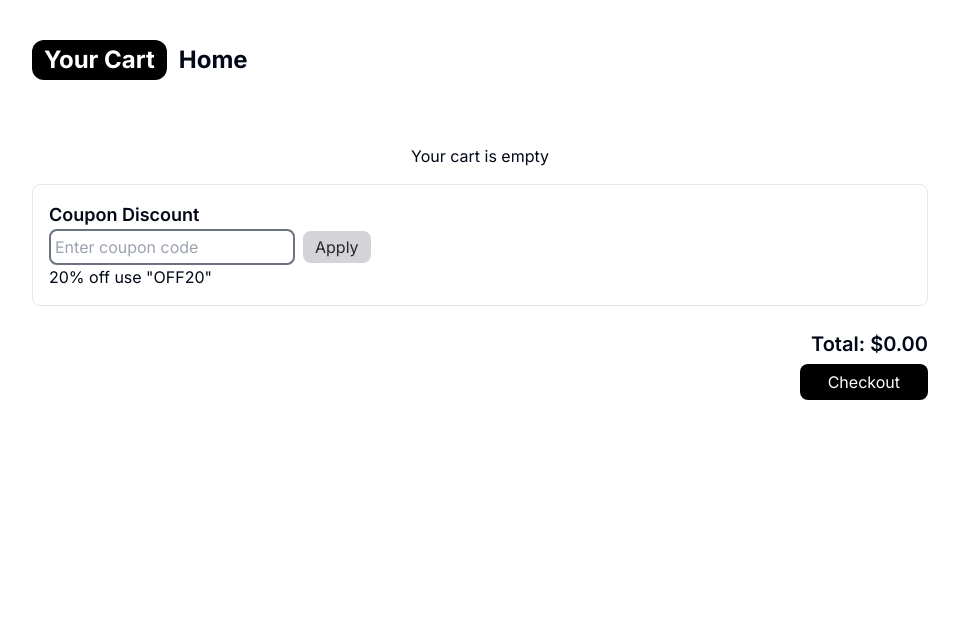
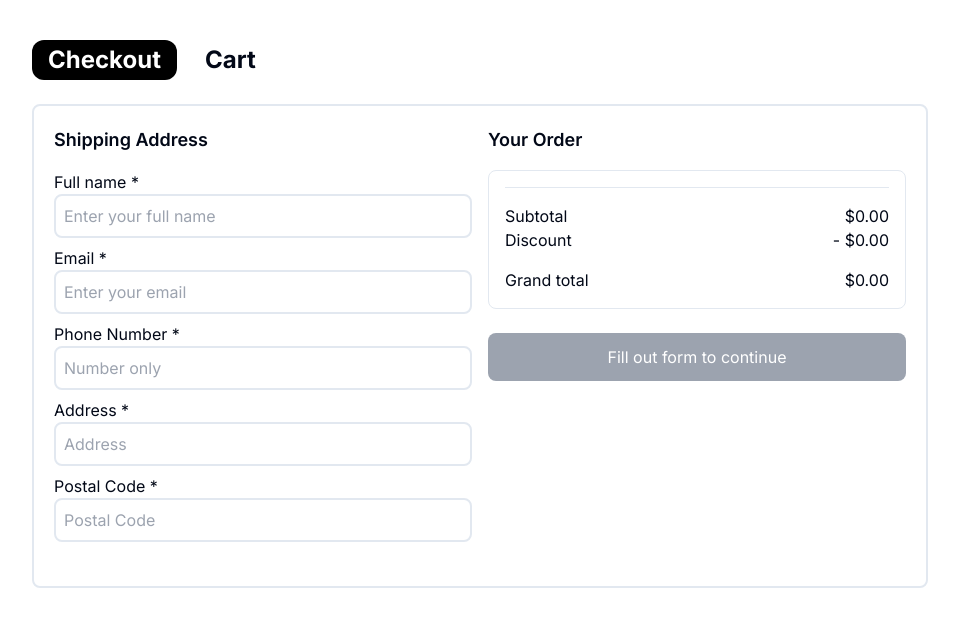
Before and after one commit to Hiiankit/E-commerce, a Next.js app: page /components/cart in a window 1280 px wide. Shown: the top 626 px of the page, without its empty margins (160-1119 px from the left). Built offline with nearby package versions, Linux system fonts and the light colour scheme.

Commit message:
type script error

```diff
--- a/src/app/components/Payments/page.tsx
+++ b/src/app/components/Payments/page.tsx
@@ -17,7 +17,7 @@ function Payment() {
   const [shippingCost] = useState(22.5);
   const [grandTotal] = useState(subtotal + shippingCost);
 
-  const handlePaymentMethodChange = (method) => {
+  const handlePaymentMethodChange = (method: React.SetStateAction<string>) => {
     setPaymentMethod(method);
   };
 
--- a/src/app/components/cart/page.tsx
+++ b/src/app/components/cart/page.tsx
@@ -1,179 +1,194 @@
 "use client";
-import Home from "@/app/page";
+import React, { useState, useEffect } from "react";
 import Link from "next/link";
-import React, { useEffect, useState } from "react";
 
-function Cart() {
-  const [cart, setCart] = useState([]);
-  const [coupon, setCoupon] = useState(""); // State to track coupon input
-  const [discount, setDiscount] = useState(0); // State to track discount percentage
-  const [couponApplied, setCouponApplied] = useState(false); // State to track if coupon is applied
+function Checkout() {
+  const [cart, setCart] = useState<any[]>([]);
+  const [subtotal, setSubtotal] = useState(0);
+  const [discount, setDiscount] = useState(0);
+  const [grandTotal, setGrandTotal] = useState(0);
+  const [formValid, setFormValid] = useState(false);
+  const [formData, setFormData] = useState({
+    fullName: "",
+    email: "",
+    phone: "",
+    address: "",
+    postalCode: "",
+  });
 
   useEffect(() => {
-    const storedCart = JSON.parse(localStorage.getItem("cart")) || [];
-    const initializedCart = storedCart.map((item) => ({
-      ...item,
-      quantity: item.quantity || 1,
-    }));
-    setCart(initializedCart);
+    // Fetch the stored cart and discount
+    const storedCartString = localStorage.getItem("cart");
+    const storedDiscountString = localStorage.getItem("discount");
+
+    // Check if storedCartString and storedDiscountString are not null
+    const storedCart = storedCartString ? JSON.parse(storedCartString) : [];
+    const storedDiscount = storedDiscountString
+      ? JSON.parse(storedDiscountString)
+      : 0;
+
+    // Calculate subtotal
+    const calculatedSubtotal = storedCart.reduce((acc: number, item: any) => {
+      const price =
+        parseFloat(item.variants.edges[0]?.node?.price?.amount) || 0;
+      const quantity = parseInt(item.quantity, 10) || 1; // Default quantity to 1 if not set
+      return acc + price * quantity;
+    }, 0);
+
+    // Calculate grand total
+    const discountAmount = calculatedSubtotal * (storedDiscount / 100);
+    const calculatedGrandTotal = calculatedSubtotal - discountAmount;
+
+    setCart(storedCart);
+    setSubtotal(calculatedSubtotal);
+    setDiscount(storedDiscount);
+    setGrandTotal(calculatedGrandTotal);
   }, []);
 
-  const updateCartInLocalStorage = (updatedCart) => {
-    setCart(updatedCart);
-    localStorage.setItem("cart", JSON.stringify(updatedCart));
-  };
+  useEffect(() => {
+    // Check if all form fields are filled
+    const isValid =
+      formData.fullName &&
+      formData.email &&
+      formData.phone &&
+      formData.address &&
+      formData.postalCode;
+    setFormValid(isValid);
+  }, [formData]);
 
-  const removeFromCart = (indexToRemove) => {
-    const updatedCart = cart.filter((_, index) => index !== indexToRemove);
-    updateCartInLocalStorage(updatedCart);
-  };
-
-  const updateQuantity = (index, newQuantity) => {
-    const updatedCart = cart.map((item, i) => {
-      if (i === index) {
-        return { ...item, quantity: newQuantity };
-      }
-      return item;
-    });
-    updateCartInLocalStorage(updatedCart);
-  };
-
-  const handleQuantityChange = (index, delta) => {
-    const newQuantity = cart[index].quantity + delta;
-    if (newQuantity > 0) {
-      updateQuantity(index, newQuantity);
-    }
-  };
-
-  const calculateTotalPrice = () => {
-    const subtotal = cart
-      .reduce((total, item) => {
-        const itemPrice = item.variants.edges[0].node.price.amount;
-        const itemQuantity = item.quantity || 1;
-        return total + itemPrice * itemQuantity;
-      }, 0)
-      .toFixed(2);
-
-    const total = (subtotal - subtotal * (discount / 100)).toFixed(2);
-    return total;
-  };
-
-  const applyCoupon = () => {
-    if (couponApplied) {
-      setDiscount(0);
-      setCoupon("");
-      setCouponApplied(false);
-      localStorage.setItem("discount", JSON.stringify(0)); // Reset discount in localStorage
-    } else if (coupon === "OFF20") {
-      setDiscount(20);
-      setCouponApplied(true);
-      localStorage.setItem("discount", JSON.stringify(20)); // Store discount in localStorage
-    } else {
-      alert("Invalid coupon code");
-      setDiscount(0);
-      setCouponApplied(false);
-    }
+  const handleInputChange = (e: React.ChangeEvent<HTMLInputElement>) => {
+    const { name, value } = e.target;
+    setFormData((prevFormData) => ({
+      ...prevFormData,
+      [name]: value,
+    }));
   };
 
   return (
     <div className="w-[70%] mx-auto mt-10">
-      <div className="text-2xl font-bold mb-6 flex">
-        <h2 className=" bg-black px-3 py-1 rounded-xl text-white ">
-          Your Cart
+      <div className="flex gap-3">
+        <h2 className="text-2xl bg-black text-white px-4 py-1 rounded-xl font-bold mb-6">
+          Checkout
         </h2>
-        <Link className="px-3 py-1 " href="/">
-          Home
+        <Link
+          className="text-2xl font-bold mb-6 px-4 py-1"
+          href="/components/cart"
+        >
+          Cart
         </Link>
       </div>
 
-      <div className="grid grid-cols-1 gap-4">
-        {cart.length === 0 ? (
-          <div className="text-center mt-10">Your cart is empty</div>
-        ) : (
-          cart.map((item, index) => (
-            <div
-              key={index}
-              className="flex items-center justify-between p-4 border rounded-lg"
-            >
-              <div className="flex items-center">
-                {item.featuredImage && (
-                  <img
-                    src={item.featuredImage.url}
-                    alt={item.title}
-                    className="w-16 h-16 rounded-lg mr-4"
+      <div className="grid grid-cols-2 gap-4 border-2 mb-2 p-5 rounded-lg">
+        {/* Shipping Address Form */}
+        <div>
+          <h3 className="text-lg font-semibold mb-4">Shipping Address</h3>
+          <form>
+            <div className="mb-4">
+              <label className="block">Full name *</label>
+              <input
+                className="w-full mb-2 border-2 p-2 rounded-lg"
+                type="text"
+                name="fullName"
+                placeholder="Enter your full name"
+                required
+                value={formData.fullName}
+                onChange={handleInputChange}
               />
-                )}
+              <label className="block">Email *</label>
+              <input
+                className="w-full border-2 mb-2 p-2 rounded-lg"
+                type="email"
+                name="email"
+                placeholder="Enter your email"
+                required
+                value={formData.email}
+                onChange={handleInputChange}
+              />
+              <label className="block">Phone Number *</label>
+              <input
+                className="w-full border-2 mb-2 p-2 rounded-lg"
+                type="tel"
+                name="phone"
+                placeholder="Number only"
+                required
+                value={formData.phone}
+                onChange={handleInputChange}
+              />
+              <label className="block">Address *</label>
+              <input
+                className="w-full border-2 p-2 mb-2 rounded-lg"
+                type="text"
+                name="address"
+                placeholder="Address"
+                required
+                value={formData.address}
+                onChange={handleInputChange}
+              />
+              <label className="block">Postal Code *</label>
+              <input
+                className="w-full border-2 mb-2 p-2 rounded-lg"
+                type="text"
+                name="postalCode"
+                placeholder="Postal Code"
+                required
+                value={formData.postalCode}
+                onChange={handleInputChange}
+              />
+            </div>
+          </form>
+        </div>
+
         <div>
-                  <h3 className="text-lg font-semibold">{item.title}</h3>
-                  <p className="text-gray-500">
-                    ${item.variants.edges[0].node.price.amount}
+          <h3 className="text-lg font-semibold mb-4">Your Order</h3>
+          <div className="p-4 border rounded-lg">
+            {cart.map((item, index) => (
+              <div key={index} className="flex justify-between mb-4">
+                <div>
+                  <h4>{item.title}</h4>
+                  <p>Quantity: {item.quantity}</p>
+                </div>
+                <p>
+                  $
+                  {(
+                    (parseFloat(item.variants.edges[0].node.price.amount) ||
+                      0) * (parseInt(item.quantity, 10) || 1)
+                  ) // Default quantity to 1 if not set
+                    .toFixed(2)}
                 </p>
               </div>
+            ))}
+            <hr />
+            <div className="flex justify-between mt-4">
+              <p>Subtotal</p>
+              <p>${subtotal.toFixed(2)}</p>
             </div>
-              <div className="flex items-center">
+            <div className="flex justify-between">
+              <p>Discount</p>
+              <p>- ${(subtotal * (discount / 100)).toFixed(2)}</p>
+            </div>
+            <div className="flex justify-between mt-4">
+              <p>Grand total</p>
+              <p>${grandTotal.toFixed(2)}</p>
+            </div>
+          </div>
+          {formValid ? (
+            <Link href="/components/Payments">
+              <button className="bg-black text-white px-6 py-3 mt-6 rounded-lg w-full">
+                Continue to payment
+              </button>
+            </Link>
+          ) : (
             <button
-                  onClick={() => handleQuantityChange(index, -1)}
-                  className="px-2 py-1 bg-gray-300 rounded-lg"
+              className="bg-gray-400 text-white px-6 py-3 mt-6 rounded-lg w-full"
+              disabled
             >
-                  -
+              Fill out form to continue
             </button>
-                <span className="mx-2">{item.quantity}</span>
-                <button
-                  onClick={() => handleQuantityChange(index, 1)}
-                  className="px-2 py-1 bg-gray-300 rounded-lg"
-                >
-                  +
-                </button>
-              </div>
-              <button
-                onClick={() => removeFromCart(index)}
-                className="bg-red-600 text-white px-3 py-2 rounded-lg ml-4"
-              >
-                Remove
-              </button>
-            </div>
-          ))
           )}
         </div>
-      <div className="mt-4 p-4 border rounded-lg ">
-        <h3 className="text-lg font-semibold">Coupon Discount</h3>
-        <div className="flex items-center">
-          <input
-            className="border-2 border-gray-500 rounded-lg p-1"
-            type="text"
-            placeholder="Enter coupon code"
-            value={coupon}
-            onChange={(e) => setCoupon(e.target.value)}
-            disabled={couponApplied} // Disable input when coupon is applied
-          />
-          <button
-            onClick={applyCoupon}
-            className="bg-zinc-300 text-zinc-800 px-3 py-1 ml-2 rounded-lg"
-          >
-            {couponApplied ? "Remove Coupon" : "Apply"}
-          </button>
-        </div>
-        {couponApplied ? (
-          <p className="text-green-600">
-            {discount}% off on Subtotal - Coupon applied successfully!
-          </p>
-        ) : (
-          <p>20% off use "OFF20"</p>
-        )}
-      </div>
-      <div className="mt-6 text-right">
-        <h3 className="text-xl font-semibold mb-3">
-          Total: ${calculateTotalPrice()}
-        </h3>
-        <Link
-          className="bg-black text-white px-3 py-2 px-7 rounded-lg"
-          href="/components/Checkout"
-        >
-          Checkout
-        </Link>
       </div>
     </div>
   );
 }
 
-export default Cart;
+export default Checkout;
```
Lines whose indentation alone changed are shown as unchanged.
